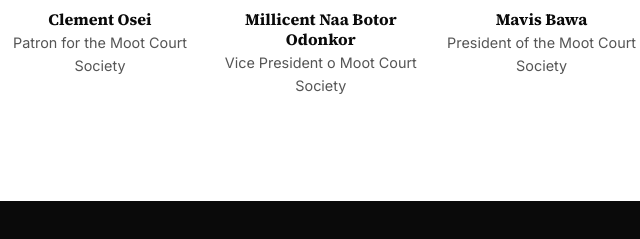
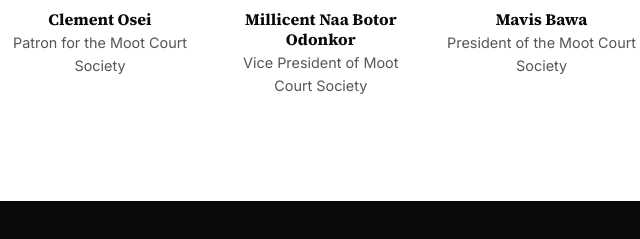
Before and after one commit to abawitty/kuclsusite, an Eleventy site: page src/content/pages/about-us.md in a window 1280 px wide. Shown: the part 1719-1958 px from the top of the page, 540-1180 px from the left. Built offline with nearby package versions, Linux system fonts and the light colour scheme; Eleventy itself is replaced by a stand-in of ours; files that its build step writes are made by us from their sources.

Commit message:
Update Executive Team “map-order-12-name-millicent-naa-botor-odonkor-role-vice-president-o-moot-court-society-photo-assets-images-uploads-millicent-odonkor-vice-president-of-moot-court-society-png”

```diff
--- a/src/content/team/map-order-12-name-millicent-naa-botor-odonkor-role-vice-president-o-moot-court-society-photo-assets-images-uploads-millicent-odonkor-vice-president-of-moot-court-society-png.md
+++ b/src/content/team/map-order-12-name-millicent-naa-botor-odonkor-role-vice-president-o-moot-court-society-photo-assets-images-uploads-millicent-odonkor-vice-president-of-moot-court-society-png.md
@@ -1,6 +1,6 @@
 ---
 name: Millicent Naa Botor Odonkor
-role: Vice President o Moot Court Society
+role: Vice President of Moot Court Society
 order: 12
 photo: /assets/images/uploads/millicent-odonkor-vice-president-of-moot-court-society-.png
 ---
```
